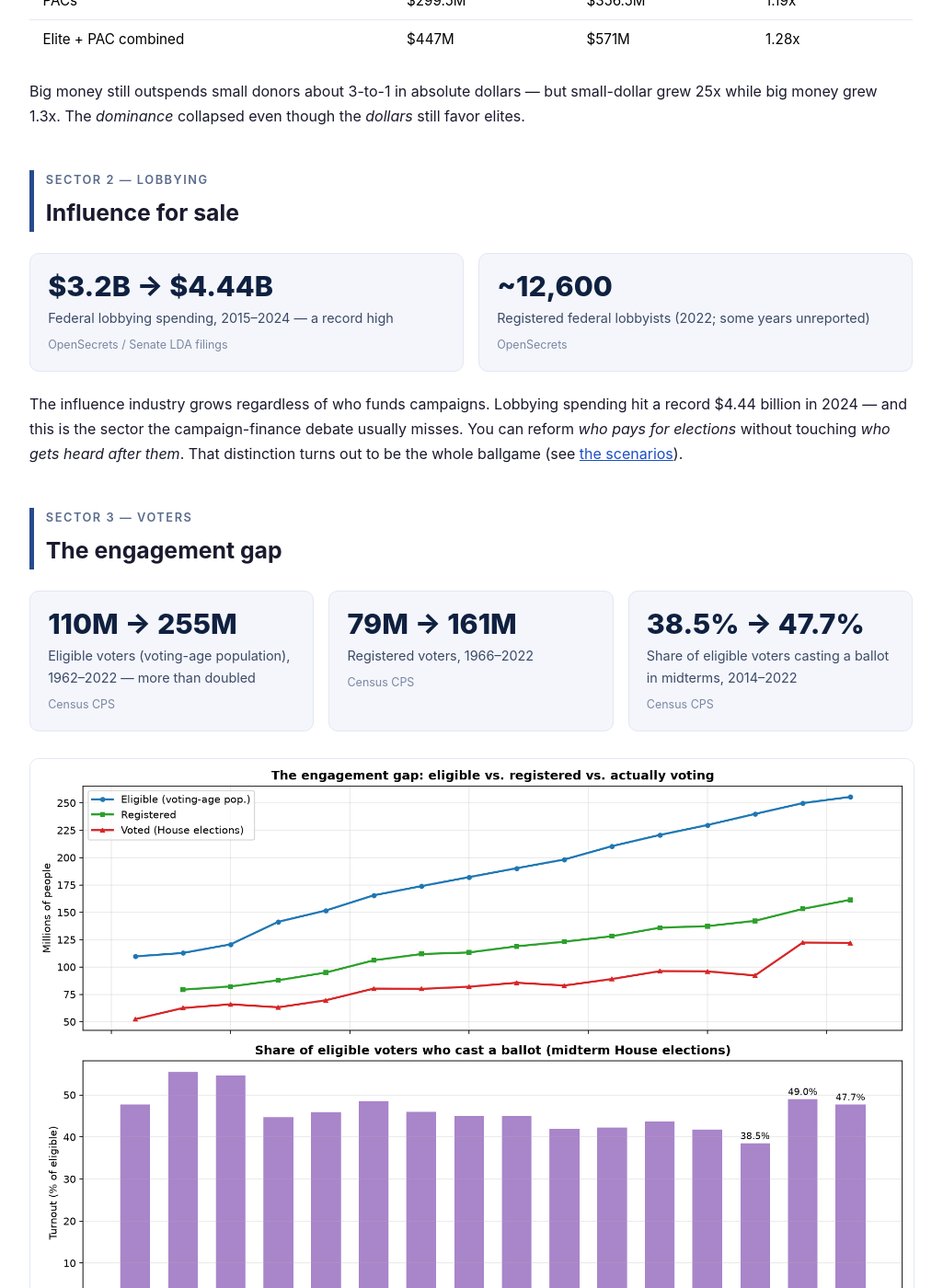
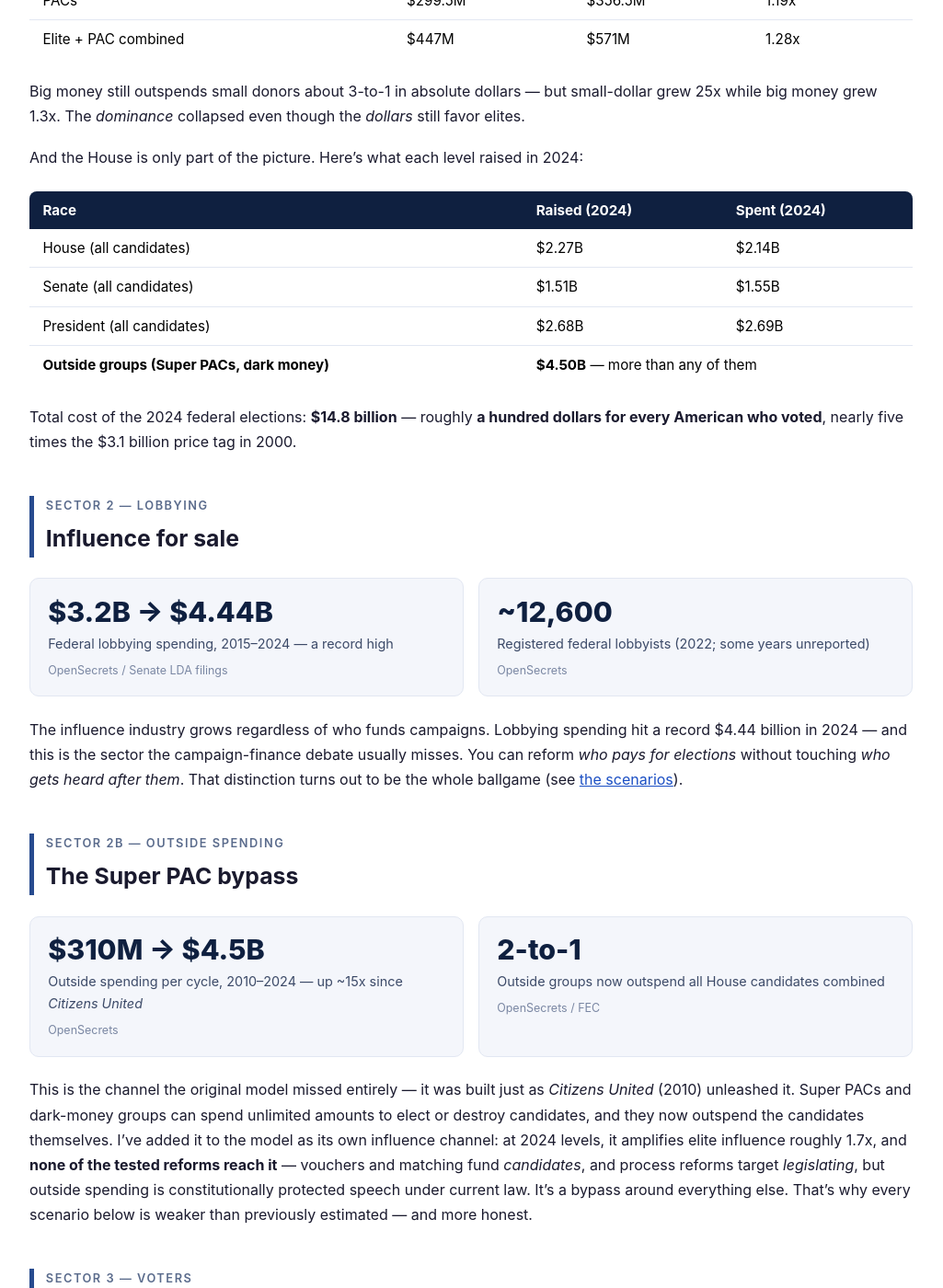
Before and after one commit to bruceskarin/blog, a Jekyll site: the page built from research-2026-update.html, in a window 1280 px wide and 1400 px high, scrolled down 2009 px. Shown: the whole window at 92% size, without its empty margins (128-1153 px from the left). Built offline with Jekyll 4.4.1, drawn with Linux system fonts in a browser that asks for light colours; some of the changed text lies outside the part shown.

Commit message:
Add Super PAC outside-spending channel to model; House/Senate/Presidential context; updated scenarios

```diff
--- a/research-2026-update.html
+++ b/research-2026-update.html
@@ -48,7 +48,7 @@
 <div class="chip"><span class="n">25x</span><span class="l">growth in small-dollar giving, 2014&ndash;2024</span></div>
 <div class="chip"><span class="n">20%</span><span class="l">of Americans trust the government (2024)</span></div>
 <div class="chip"><span class="n">$4.4B</span><span class="l">federal lobbying spending, record high</span></div>
-<div class="chip"><span class="n">55.2%</span><span class="l">trust achievable by 2060 with full reforms</span></div>
+<div class="chip"><span class="n">51.4%</span><span class="l">trust achievable by 2060 with full reforms</span></div>
 </div>
 </div>
 
@@ -98,6 +98,18 @@
 
 <p>Big money still outspends small donors about 3-to-1 in absolute dollars &mdash; but small-dollar grew 25x while big money grew 1.3x. The <em>dominance</em> collapsed even though the <em>dollars</em> still favor elites.</p>
 
+<p>And the House is only part of the picture. Here&rsquo;s what each level raised in 2024:</p>
+
+<table class="data">
+<tr><th>Race</th><th>Raised (2024)</th><th>Spent (2024)</th></tr>
+<tr><td>House (all candidates)</td><td>$2.27B</td><td>$2.14B</td></tr>
+<tr><td>Senate (all candidates)</td><td>$1.51B</td><td>$1.55B</td></tr>
+<tr><td>President (all candidates)</td><td>$2.68B</td><td>$2.69B</td></tr>
+<tr><td><strong>Outside groups (Super PACs, dark money)</strong></td><td colspan="2"><strong>$4.50B</strong> &mdash; more than any of them</td></tr>
+</table>
+
+<p>Total cost of the 2024 federal elections: <strong>$14.8 billion</strong> &mdash; roughly <strong>a hundred dollars for every American who voted</strong>, nearly five times the $3.1 billion price tag in 2000.</p>
+
 <h2><span class="kicker">Sector 2 &mdash; Lobbying</span>Influence for sale</h2>
 
 <div class="statgrid">
@@ -106,6 +118,15 @@
 </div>
 
 <p>The influence industry grows regardless of who funds campaigns. Lobbying spending hit a record $4.44 billion in 2024 &mdash; and this is the sector the campaign-finance debate usually misses. You can reform <em>who pays for elections</em> without touching <em>who gets heard after them</em>. That distinction turns out to be the whole ballgame (see <a href="#reforms">the scenarios</a>).</p>
+
+<h2><span class="kicker">Sector 2b &mdash; Outside spending</span>The Super PAC bypass</h2>
+
+<div class="statgrid">
+<div class="stat"><span class="n">$310M &rarr; $4.5B</span><span class="d">Outside spending per cycle, 2010&ndash;2024 &mdash; up ~15x since <em>Citizens United</em></span><span class="s">OpenSecrets</span></div>
+<div class="stat"><span class="n">2-to-1</span><span class="d">Outside groups now outspend all House candidates combined</span><span class="s">OpenSecrets / FEC</span></div>
+</div>
+
+<p>This is the channel the original model missed entirely &mdash; it was built just as <em>Citizens United</em> (2010) unleashed it. Super PACs and dark-money groups can spend unlimited amounts to elect or destroy candidates, and they now outspend the candidates themselves. I&rsquo;ve added it to the model as its own influence channel: at 2024 levels, it amplifies elite influence roughly 1.7x, and <strong>none of the tested reforms reach it</strong> &mdash; vouchers and matching fund <em>candidates</em>, and process reforms target <em>legislating</em>, but outside spending is constitutionally protected speech under current law. It&rsquo;s a bypass around everything else. That&rsquo;s why every scenario below is weaker than previously estimated &mdash; and more honest.</p>
 
 <h2><span class="kicker">Sector 3 &mdash; Voters</span>The engagement gap</h2>
 
@@ -157,10 +178,10 @@
 
 <table class="data">
 <tr><th>Scenario</th><th>Trust in 2060</th><th>What it means</th></tr>
-<tr><td>Do nothing</td><td><strong>14.9%</strong></td><td>The bleak baseline. Trust keeps sliding.</td></tr>
-<tr><td>Finance reforms (vouchers + 9:1 small-dollar match + cost controls)</td><td><strong>43.7%</strong></td><td>+29 points. Reverses the 2015 verdict &mdash; with correct data, matching works.</td></tr>
-<tr><td>Reduce elite leverage over policymaking</td><td><strong>31.7%</strong></td><td>+17 points. Changing <em>how</em> policy gets made, not who funds it.</td></tr>
-<tr><td>Everything combined</td><td><strong>55.2%</strong></td><td>+40 points. A credible recovery path.</td></tr>
+<tr><td>Do nothing</td><td><strong>14.0%</strong></td><td>The bleak baseline. Trust keeps sliding.</td></tr>
+<tr><td>Finance reforms (vouchers + 9:1 small-dollar match + cost controls)</td><td><strong>36.6%</strong></td><td>+23 points. Still the strongest lever &mdash; but blunted, because reforms can&rsquo;t touch outside spending.</td></tr>
+<tr><td>Reduce elite leverage over policymaking</td><td><strong>17.2%</strong></td><td>+3 points. The transparency fix is largely bypassed &mdash; Super PACs give elites an alternate path to the same influence.</td></tr>
+<tr><td>Everything combined</td><td><strong>51.4%</strong></td><td>+37 points. Still breaks 50% &mdash; a credible recovery path, but narrower than before.</td></tr>
 </table>
 
 <figure>
@@ -169,10 +190,10 @@
 </figure>
 
 <div class="callout">
-<p><strong>The key insight:</strong> trust isn&rsquo;t driven by campaign money directly &mdash; it&rsquo;s driven by <em>who policy favors</em>. Finance reform cuts elite contributions in half, but the $4.4B lobbying industry keeps policy bias in place. The money is a symptom; the policy outcomes are the disease. That&rsquo;s why no single reform does it alone, and why the &ldquo;how policy gets made&rdquo; lever matters as much as the money lever.</p>
+<p><strong>The key insight, updated:</strong> trust isn&rsquo;t driven by campaign money directly &mdash; it&rsquo;s driven by <em>who policy favors</em>. And there are now <em>three</em> channels of elite influence, not two: direct contributions, lobbying ($4.4B), and outside spending ($4.5B) &mdash; and the third one bypasses every reform tested here. Finance reform still cuts elite contributions nearly in half, but Super PACs pick up the slack. The money is a symptom; the policy outcomes are the disease; and the disease now has a backup immune system. That&rsquo;s why the combined package is the only path &mdash; and why even it tops out lower than we&rsquo;d like.</p>
 </div>
 
-<p>No single reform breaks the cycle. But the combination &mdash; public money big enough to displace elite money, plus cost controls, plus less leverage for donors over the legislative process &mdash; does. Getting back to 75% trust is aspirational; getting to 55% is achievable.</p>
+<p>No single reform breaks the cycle. But the combination &mdash; public money big enough to displace elite money, plus cost controls, plus less leverage for donors over the legislative process &mdash; does. Getting back to 75% trust is aspirational; getting past 50% is achievable &mdash; and the Super PAC bypass is the reason it isn&rsquo;t higher.</p>
 
 <h2 id="bottomline"><span class="kicker">Takeaway</span>The honest bottom line</h2>
 
```
Also changed, not shown: assets/data_vs_sim.png, assets/scenario_comparison_v2.png, 1 other file.
